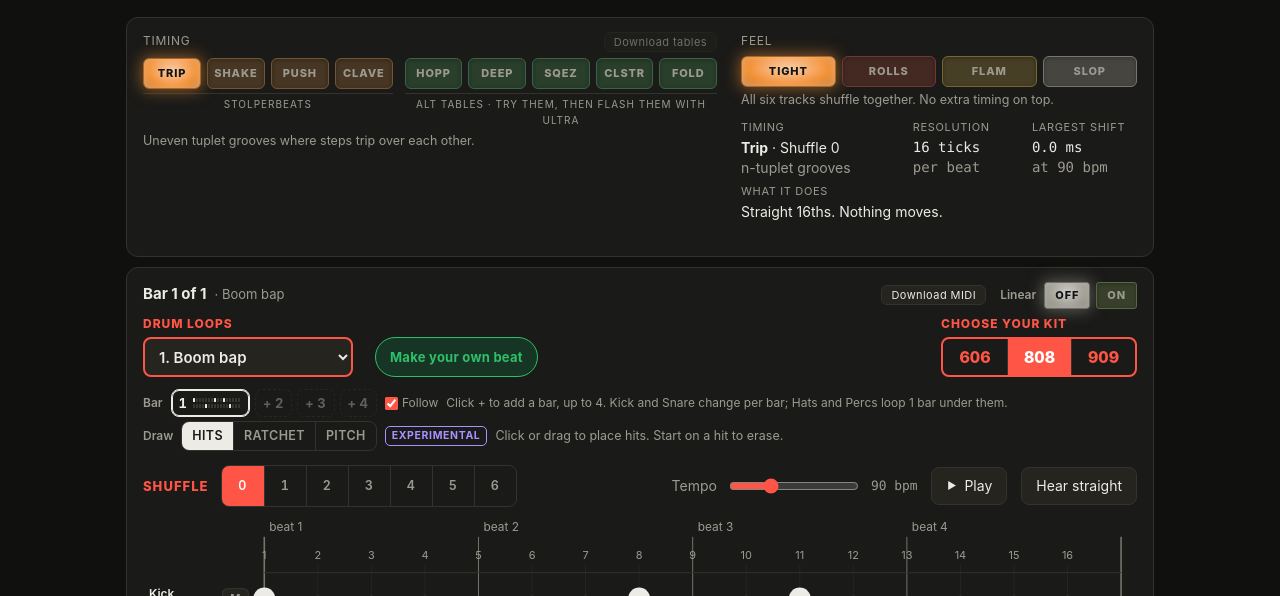
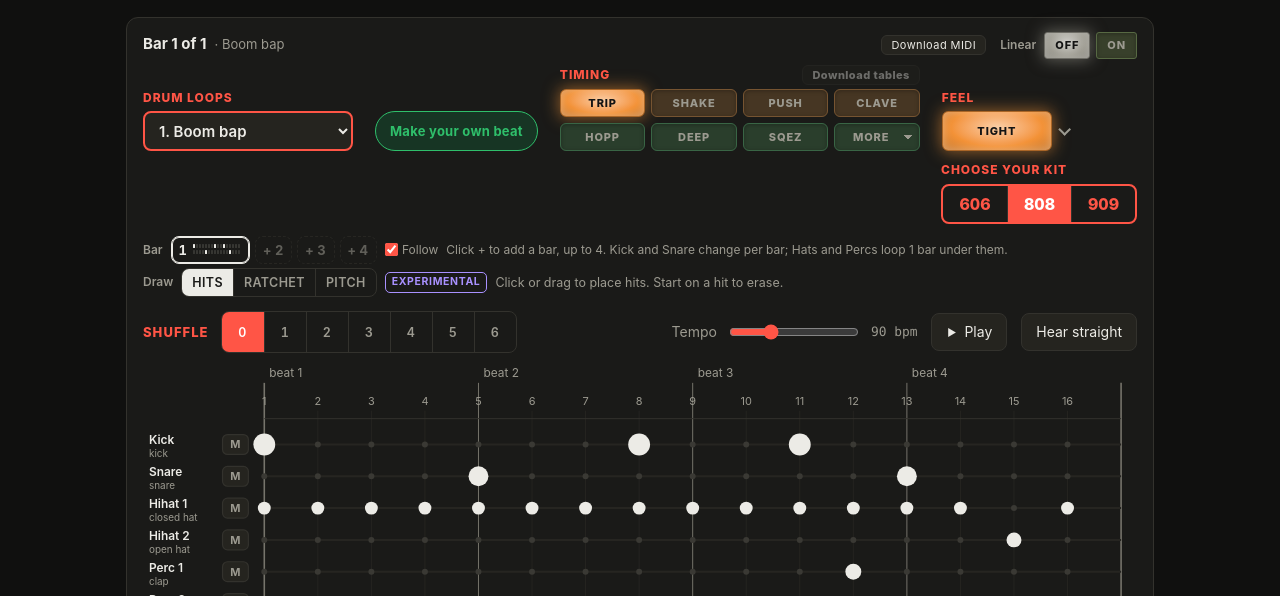
Before and after one commit to thisisbribery/stolperbeats_v2, a plain HTML site: page index.html in a window 1280 px wide. Shown: the part 204-800 px from the top of the page. Drawn offline with Linux system fonts and the light colour scheme.

Commit message:
Visualiser: Timing and Feel move into the Grid section
Drop the Controls card. Timing is two rows of four (the module's four, then
HOPP, DEEP, SQEZ and a MORE menu with CLSTR, FOLD and your saved Timings).
Feel is a dropdown whose face is the lit Feel tab, holding the four tabs
and the Timing readout.

Co-Authored-By: Claude Opus 5.5 <noreply@anthropic.com>

```diff
--- a/index.html
+++ b/index.html
@@ -41,9 +41,6 @@ p{margin:0 0 12px}
 .card{background:var(--panel);border:1px solid var(--line);border-radius:12px;padding:20px;margin-bottom:20px}
 
 /* module-style control panel */
-.panel{display:grid;grid-template-columns:1fr 1fr;grid-template-areas:"timing feel" "timing readout";gap:18px 32px;align-items:center}
-body.creating .panel{grid-template-areas:"feel readout"}
-#timingrow{grid-area:timing;align-self:start} #feelrow{grid-area:feel} .readout{grid-area:readout}
 .ctl-label{font-size:12px;letter-spacing:.06em;text-transform:uppercase;color:var(--muted);margin-bottom:8px}
 .knob input{width:100%;margin:0;-webkit-appearance:none;appearance:none;background:transparent;height:28px;cursor:pointer}
 .knob input::-webkit-slider-runnable-track{height:6px;border-radius:3px;background:var(--track)}
@@ -130,13 +127,13 @@ td.late{color:var(--late)} td.early{color:var(--early)}
 .tile{border-radius:3px;padding:6px 12px;letter-spacing:.08em;width:auto}
 .linear-desc{font-size:12.5px;line-height:1.35;color:var(--muted);margin:0;max-width:340px;min-height:2.7em}
 .lampbtn:hover{background:color-mix(in srgb,var(--lamp) 26%,var(--chip))}
-.lampbtn[aria-pressed=true]{color:#141414;border-color:color-mix(in srgb,var(--lamp) 70%,#000);
+.lampbtn[aria-pressed=true],.lampbtn.on{color:#141414;border-color:color-mix(in srgb,var(--lamp) 70%,#000);
   background:radial-gradient(ellipse at 50% 40%,color-mix(in srgb,var(--lamp) 45%,#fff) 0%,var(--lamp) 60%,color-mix(in srgb,var(--lamp) 82%,#000) 100%);
   box-shadow:0 0 16px 1px color-mix(in srgb,var(--lamp) 55%,transparent),inset 0 0 10px rgba(255,255,255,.35)}
 .row-desc{margin:7px 0 0;font-size:12.5px;line-height:1.35;color:var(--muted);height:1.35em;white-space:nowrap;overflow:hidden;text-overflow:ellipsis}
 .tilerow .ctl-label{display:flex;gap:8px}
 .tilerow .bypass{margin-left:0}
-.tilerow.bypassed .feels,.tilerow.bypassed .timings{filter:grayscale(1);opacity:.4;transition:filter .9s ease,opacity .9s ease}
+.tilerow.bypassed .feels,.tilerow.bypassed .timings,.tilerow.bypassed .feeldrop summary{filter:grayscale(1);opacity:.4;transition:filter .9s ease,opacity .9s ease}
 /* Timing: Stolperbeats' four buttons, then the alt tables, each group captioned like a panel silkscreen */
 .timings{display:grid;grid-template-columns:1fr;gap:8px}
 .tgroup{min-width:0}
@@ -199,8 +196,6 @@ td.late{color:var(--late)} td.early{color:var(--early)}
 @media (max-width:760px){
   #timing .lampbtn{letter-spacing:.03em}
   .morebtn .caret{display:none}
-  .panel{grid-template-columns:1fr;grid-template-areas:"timing" "feel" "readout"}
-  body.creating .panel{grid-template-areas:"feel" "readout"}
   .row-desc{white-space:normal;display:-webkit-box;-webkit-box-orient:vertical;-webkit-line-clamp:2;height:2.7em}
   .readout{gap:12px 16px}
   .ro-desc .ro-v{-webkit-line-clamp:3;height:4.2em}
@@ -229,9 +224,7 @@ main{padding-top:14px}
 .sr-only{position:absolute;width:1px;height:1px;overflow:hidden;clip:rect(0 0 0 0);white-space:nowrap}
 .barhead h2{font-size:15px}
 .card{padding:14px 16px;margin-bottom:10px}
-.panel{grid-template-columns:1.45fr 1fr;gap:10px 24px}
 .ctl-label{margin-bottom:6px}
-.timings{grid-template-columns:4fr 5fr;gap:6px 12px}
 .tbtns,.feels{gap:6px}
 .feels{grid-template-columns:repeat(4,1fr)}
 .lampbtn{font-size:11px;letter-spacing:.08em;padding:6px 2px}
@@ -295,13 +288,33 @@ main{padding-top:14px}
 .loopsel{min-width:210px;height:40px;font:inherit;font-size:15px;font-weight:600;background:var(--chip);color:var(--text);border:2px solid var(--accent);border-radius:8px;padding:0 10px;cursor:pointer}
 .pickers .mine{height:40px}
 .kitpick{margin-left:auto}
+/* Timing: the module's four on top, the alt tables below, the last slot a menu for the rest and your own */
+#timingrow{flex:0 1 360px;min-width:280px}
+.pickers .tilerow{align-self:auto}
+.pickers .tilerow .pick-label{display:flex;align-items:center;gap:8px}
+.timings{display:grid;grid-template-columns:repeat(4,minmax(0,1fr));gap:6px}
+.timings .lampbtn{height:28px;padding:0 2px}
+.timings .alt{--lamp:#45c472} .timings .mine{--lamp:var(--mine)}
+.tmore{appearance:none;-webkit-appearance:none;text-align:center;text-align-last:center;
+  background-image:linear-gradient(45deg,transparent 50%,currentColor 50%),linear-gradient(135deg,currentColor 50%,transparent 50%);
+  background-position:calc(100% - 11px) 50%,calc(100% - 7px) 50%;background-size:4px 4px;background-repeat:no-repeat;padding-right:14px!important}
+.tmore option,.tmore optgroup{background:var(--panel);color:var(--text);font-weight:600}
+/* Feel: a menu whose closed face is the lit Feel tab; open it for the four tabs and the Timing readout */
+.feelpick{position:relative}
+.feeldrop>summary{list-style:none;display:flex;align-items:center;gap:6px;cursor:pointer}
+.feeldrop>summary::-webkit-details-marker{display:none}
+.feeldrop #feelNow{width:auto;min-width:110px;height:40px;display:inline-flex;align-items:center;justify-content:center;padding:0 14px}
+.feeldrop .caret{width:9px;height:9px;border-right:2px solid var(--muted);border-bottom:2px solid var(--muted);transform:rotate(45deg) translateY(-3px);transition:transform .2s ease}
+.feeldrop[open] .caret{transform:rotate(225deg) translate(-2px,-2px)}
+.feelpop{position:absolute;z-index:30;top:calc(100% + 8px);right:0;width:min(560px,calc(100vw - 32px));background:var(--panel);border:1px solid var(--line);border-radius:10px;padding:14px 16px;box-shadow:0 14px 40px rgba(0,0,0,.45)}
+.feelpop .row-desc{margin:7px 0 12px}
 .kits{border:2px solid var(--accent)}
 .kits button{min-width:64px;height:36px;font-size:16px;font-weight:800;color:var(--accent)}
 .kits button[aria-pressed=true]{background:var(--accent);color:#fff}
 .btab.addbar{border-style:dashed;opacity:.55}
 .btab.addbar svg{display:none}
 .btab.addbar:hover{opacity:1}
-@media (max-width:760px){ .kitpick{margin-left:0} .loopsel{min-width:0;width:100%} .pick:first-child{flex:1 1 100%} }
+@media (max-width:760px){ .kitpick{margin-left:0} .loopsel{min-width:0;width:100%} .pick:first-child,#timingrow{flex:1 1 100%} .feelpick{position:static} .feelpop{position:static;width:auto;margin-top:8px} }
 .slotbar[hidden],.trows[hidden],.bankrow[hidden]{display:none}
 .encw{display:flex;align-items:center;gap:5px}
 .encw .kitlabel{font-size:12px;color:var(--muted);font-weight:600}
@@ -391,11 +404,9 @@ a.dl{text-decoration:none;display:inline-block}
 #tbl td.lens{letter-spacing:.02em}
 @media (max-width:760px){ .crow{flex-wrap:wrap;height:auto} .pagehead{flex-wrap:wrap;gap:12px 14px;align-items:flex-start} .pagehead .logo{width:44px;height:44px} .pagehead h1{font-size:24px} .pagehead .headtext{flex-basis:calc(100% - 60px)} .byline{flex-wrap:wrap} }
 @media (max-width:900px){
-  .timings{grid-template-columns:1fr}
   .feels{grid-template-columns:repeat(4,1fr)}
 }
 @media (max-width:760px){
-  .panel{grid-template-columns:1fr}
   .barctl{margin-left:0}
 }
 </style>
@@ -424,25 +435,6 @@ a.dl{text-decoration:none;display:inline-block}
     </div>
   </header>
 
-  <section class="card panel" aria-label="Controls">
-    <div class="tilerow" id="timingrow">
-      <div class="ctl-label">Timing<span class="bypass" aria-hidden="true">· STRAIGHT</span><button class="dl" id="dlTables">Download tables</button></div>
-      <div class="timings" id="timing" role="group" aria-label="Timing"></div>
-      <p class="row-desc" id="timingDesc"></p>
-    </div>
-    <div class="tilerow" id="feelrow">
-      <div class="ctl-label">Feel<span class="bypass" aria-hidden="true">· STRAIGHT</span></div>
-      <div class="feels" id="feels" role="group" aria-label="Feel"></div>
-      <p class="row-desc" id="feelDesc"></p>
-    </div>
-    <div class="readout" aria-live="polite">
-      <div><span class="ro-k">Timing</span><span class="ro-v" id="roMode"></span></div>
-      <div class="ro-desc"><span class="ro-k">What it does</span><span class="ro-v" id="roDesc"></span></div>
-      <div><span class="ro-k">Resolution</span><span class="ro-v mono" id="roRes"></span></div>
-      <div><span class="ro-k">Largest shift</span><span class="ro-v mono" id="roMax"></span></div>
-    </div>
-  </section>
-
   <section class="card">
     <div class="barhead"><h2 id="barTitle">Bar 1 of 4</h2><span class="status" id="status"></span>
       <div class="barctl">
@@ -454,6 +446,26 @@ a.dl{text-decoration:none;display:inline-block}
     <div class="pickers">
       <label class="pick"><span class="pick-label">Drum loops</span><select class="loopsel" id="loopSel"></select></label>
       <button class="mine" id="mine" type="button" aria-pressed="false" title="Clears the grid so you can draw your own">Make your own beat</button>
+      <div class="pick tilerow" id="timingrow">
+        <span class="pick-label">Timing<span class="bypass" aria-hidden="true">· STRAIGHT</span><button class="dl" id="dlTables">Download tables</button></span>
+        <div class="timings" id="timing" role="group" aria-label="Timing: the module's four, then the alt tables"></div>
+      </div>
+      <div class="pick tilerow feelpick" id="feelrow">
+        <span class="pick-label">Feel<span class="bypass" aria-hidden="true">· STRAIGHT</span></span>
+        <details class="feeldrop" id="feelDrop">
+          <summary title="Pick a Feel, and see what the Timing is doing"><span class="lampbtn on" id="feelNow"></span><span class="caret" aria-hidden="true"></span></summary>
+          <div class="feelpop">
+            <div class="feels" id="feels" role="group" aria-label="Feel"></div>
+            <p class="row-desc" id="feelDesc"></p>
+            <div class="readout" aria-live="polite">
+              <div><span class="ro-k">Timing</span><span class="ro-v" id="roMode"></span></div>
+              <div class="ro-desc"><span class="ro-k">What it does</span><span class="ro-v" id="roDesc"></span></div>
+              <div><span class="ro-k">Resolution</span><span class="ro-v mono" id="roRes"></span></div>
+              <div><span class="ro-k">Largest shift</span><span class="ro-v mono" id="roMax"></span></div>
+            </div>
+          </div>
+        </details>
+      </div>
       <div class="pick kitpick"><span class="pick-label">Choose your kit</span><div class="seg kits" id="kits" role="group" aria-label="Choose your kit"></div></div>
     </div>
     <div class="modstrip" id="modStrip" hidden></div>
@@ -1155,31 +1167,41 @@ function readout(){
 function update(){
   shuffleIn.value=state.shuffle;
   document.getElementById("knobName").textContent=state.creator?"Shuffle level":"Shuffle";
-  document.getElementById("timingDesc").textContent=TIMINGS.find(t=>t.key===state.timing).desc;
   document.getElementById("shufv").textContent=state.shuffle;
   document.querySelectorAll("#detents button").forEach((d,i)=>{ d.classList.toggle("on",i===state.shuffle); d.setAttribute("aria-pressed",String(i===state.shuffle)); });
   document.querySelectorAll("#timing [data-timing]").forEach(x=>x.setAttribute("aria-pressed",String(x.dataset.timing===state.timing)));
+  drawMore();
   drawDl();
   if(state.creator) drawCreator();
   drawFeels(); drawSlots(); retarget(); drawHalf(); readout();
 }
 
 // ---------- controls ----------
-// Two groups, captioned like panel silkscreen: the module's four Timing buttons, then the alt tables (and yours).
-const tWrap=document.getElementById("timing"), tGroups={};
-for(const [g,cap] of [["stolper","Stolperbeats"],["alt","Alt tables · try them, then flash them with ULTRA"]]){
-  const grp=document.createElement("div"); grp.className="tgroup "+g;
-  grp.innerHTML=`<div class="tbtns"></div><span class="tcap">${cap}</span>`;
-  tWrap.appendChild(grp); tGroups[g]=grp;
-}
-function addTimingButton(t,lamp){
-  const item=document.createElement("div"); item.className="feel-item";
-  item.innerHTML=`<button class="lampbtn" data-timing="${t.key}" aria-pressed="false" title="${t.desc}"${lamp?` style="--lamp:${lamp}"`:""}>${t.key.toUpperCase()}</button>`;
-  item.querySelector("button").addEventListener("click",()=>{ state.timing=t.key; update(); });
-  tGroups[t.alt||t.mine?"alt":"stolper"].querySelector(".tbtns").appendChild(item);
-  return item;
-}
-for(const t of TIMINGS) addTimingButton(t,t.alt?"#45c472":"");
+// Two rows of four: the module's four Timings, then the alt tables. The last slot is a menu holding the rest
+// of the alt tables and your own Timings from the creator.
+const tWrap=document.getElementById("timing"), IN_MORE=new Set(["CLSTR","FOLD"]);
+const tMore=document.createElement("select"); tMore.className="lampbtn tmore alt"; tMore.setAttribute("aria-label","More timings: the other alt tables and your own");
+tMore.innerHTML='<option value="" hidden>MORE</option><optgroup label="Alt tables"></optgroup><optgroup label="Yours" hidden></optgroup>';
+const [moreAlt,moreMine]=tMore.querySelectorAll("optgroup");
+tMore.addEventListener("change",()=>{ if(tMore.value){ state.timing=tMore.value; update(); } });
+function addTimingButton(t){
+  if(t.mine||IN_MORE.has(t.key)){
+    const o=document.createElement("option"); o.value=t.key; o.textContent=t.key.toUpperCase(); o.title=t.desc;
+    (t.mine?moreMine:moreAlt).appendChild(o); moreMine.hidden=!moreMine.children.length; return o;
+  }
+  const b=document.createElement("button"); b.className="lampbtn"+(t.alt?" alt":""); b.dataset.timing=t.key; b.setAttribute("aria-pressed","false"); b.title=t.desc; b.textContent=t.key.toUpperCase();
+  b.addEventListener("click",()=>{ state.timing=t.key; update(); });
+  tWrap.appendChild(b); return b;
+}
+function removeTimingButton(key){ tMore.querySelector(`option[value="${key}"]`)?.remove(); moreMine.hidden=!moreMine.children.length; }
+for(const t of TIMINGS) addTimingButton(t);
+tWrap.appendChild(tMore);
+function drawMore(){
+  const inMore=!!tMore.querySelector(`option[value="${state.timing}"]`);
+  tMore.value=inMore?state.timing:""; tMore.classList.toggle("on",inMore);
+  tMore.classList.toggle("mine",inMore&&isMine(state.timing)); tMore.classList.toggle("alt",!(inMore&&isMine(state.timing)));
+  tMore.title=inMore?TIMINGS.find(x=>x.key===state.timing).desc:"More timings: the other alt tables and your own";
+}
 // Download tables covers the selected alt table only, not the four factory Timings.
 function drawDl(){
   const b=document.getElementById("dlTables"), ok=isAlt(state.timing);
@@ -1197,17 +1219,21 @@ document.getElementById("ab").addEventListener("click",e=>{
   shuffleIn.setAttribute("aria-description",state.straight?"Bypassed: playing straight 16ths":"");
   retarget();
 });
-const fWrap=document.getElementById("feels");
+const fWrap=document.getElementById("feels"), feelDrop=document.getElementById("feelDrop"), feelNow=document.getElementById("feelNow");
+document.addEventListener("click",e=>{ if(feelDrop.open&&!feelDrop.contains(e.target)) feelDrop.open=false; });
+feelDrop.addEventListener("keydown",e=>{ if(e.key==="Escape"&&feelDrop.open){ feelDrop.open=false; feelDrop.querySelector("summary").focus(); } });
 FEELS.forEach((f,i)=>{
   const item=document.createElement("div"); item.className="feel-item";
   item.innerHTML=`<button class="lampbtn" style="--lamp:${f.lamp}" aria-pressed="false" title="${f.desc}">${f.key.toUpperCase()}</button>`;
-  item.querySelector("button").addEventListener("click",()=>{ state.feel=i; drawFeels(); retarget(); drawHalf(); });
+  item.querySelector("button").addEventListener("click",()=>{ state.feel=i; drawFeels(); retarget(); drawHalf(); feelDrop.open=false; });
   fWrap.appendChild(item);
 });
 function drawFeels(){
   document.getElementById("feelDesc").textContent=FEELS[state.feel].desc;
   fWrap.querySelectorAll(".lampbtn").forEach((b,i)=>b.setAttribute("aria-pressed",String(i===state.feel)));
-  tGroups.stolper.style.setProperty("--lamp",FEELS[state.feel].lamp);
+  tWrap.style.setProperty("--lamp",FEELS[state.feel].lamp);
+  feelNow.textContent=FEELS[state.feel].key.toUpperCase(); feelNow.style.setProperty("--lamp",FEELS[state.feel].lamp);
+  feelNow.parentElement.title=`Feel: ${FEELS[state.feel].key}. ${FEELS[state.feel].desc} Open to change it and see what the Timing is doing.`;
 }
 const themeBtn=document.getElementById("theme");
 function applyTheme(t){
@@ -2053,7 +2079,7 @@ function registerMine(t){
   if(!info){ info={key:t.key,mine:true}; TIMINGS.push(info); }
   info.blurb="your own, from the creator"; info.desc=`${t.key}: your own Timing, made in the creator. Module rows only.`;
   MODULE[t.key]=t.levels.map(L=>[L.N,L.pos.slice()]);
-  if(!tGroups.alt.querySelector(`[data-timing="${t.key}"]`)) addTimingButton(info,"var(--mine)");
+  if(!tMore.querySelector(`option[value="${t.key}"]`)) addTimingButton(info);
 }
 loadMine().forEach(registerMine);
 document.getElementById("cSave").addEventListener("click",()=>{
@@ -2072,7 +2098,7 @@ document.getElementById("cDelete").addEventListener("click",()=>{
   if(!window.confirm(`Delete ${nm} from this browser? Your draft stays as it is.`)) return;
   storeMine(loadMine().filter(x=>x.key!==nm));
   TIMINGS.splice(TIMINGS.findIndex(x=>x.key===nm),1); delete MODULE[nm];
-  tGroups.alt.querySelector(`[data-timing="${nm}"]`)?.parentElement.remove();
+  removeTimingButton(nm);
   if(prevTiming===nm) prevTiming="Trip"; if(savedHere===nm) savedHere=null; if(draft.from===nm) draft.from="";
   saveDraft(); buildFrom(); flash(`Deleted ${nm}.`); drawCreator();
 });
```
